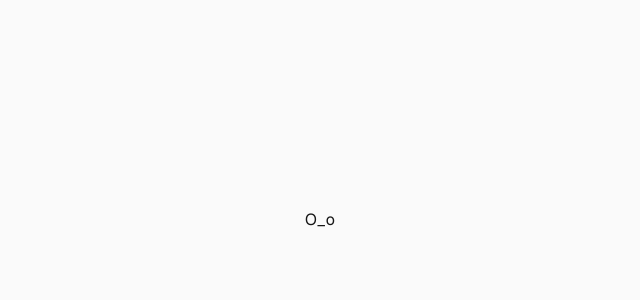
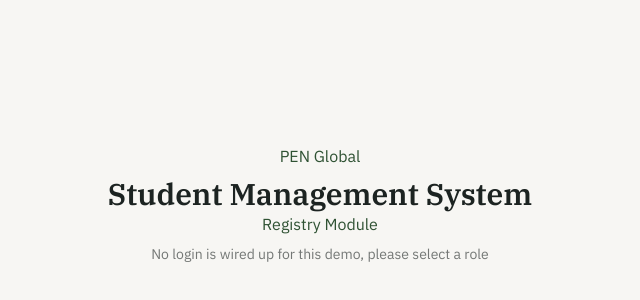
Before and after one commit to Code5linger/student-management-system, a Next.js app: page / in a window 1280 px wide. Shown: the part 180-480 px from the top of the page, without its empty margins (320-960 px from the left). Built offline with nearby package versions, Linux system fonts and the light colour scheme.

Commit message:
chore: configure Tailwind and shadcn

```diff
--- a/src/app/globals.css
+++ b/src/app/globals.css
@@ -1,26 +1,35 @@
 @import "tailwindcss";
 
-:root {
-  --background: #ffffff;
-  --foreground: #171717;
+@theme {
+  --color-ink: #1c2321;
+  --color-paper: #f7f6f3;
+  --color-line: #dedad2;
+
+  --color-brand: #2f5233;
+  --color-brand-light: #3f6b45;
+  --color-brand-dark: #1f3a22;
+
+  --color-rust: #b4552a;
+  --color-gold: #b08b2f;
+
+  --font-display: var(--font-plex-serif);
+  --font-sans: var(--font-plex-sans);
+  --font-mono: var(--font-plex-mono);
+
+  --radius-sm: 2px;
 }
 
-@theme inline {
-  --color-background: var(--background);
-  --color-foreground: var(--foreground);
-  --font-sans: var(--font-geist-sans);
-  --font-mono: var(--font-geist-mono);
-}
+@layer base {
+  body {
+    @apply bg-paper text-ink antialiased;
+  }
 
-@media (prefers-color-scheme: dark) {
-  :root {
-    --background: #0a0a0a;
-    --foreground: #ededed;
+  h1,
+  h2,
+  h3,
+  h4,
+  h5,
+  h6 {
+    font-family: var(--font-plex-serif);
   }
 }
-
-body {
-  background: var(--background);
-  color: var(--foreground);
-  font-family: Arial, Helvetica, sans-serif;
-}
--- a/src/app/layout.tsx
+++ b/src/app/layout.tsx
@@ -1,29 +1,46 @@
 import type { Metadata } from 'next';
-import { Geist, Geist_Mono } from 'next/font/google';
+import { IBM_Plex_Mono, IBM_Plex_Sans, IBM_Plex_Serif } from 'next/font/google';
 import './globals.css';
 
-const geistSans = Geist({
-  variable: '--font-geist-sans',
+// Fonts
+const plexSerif = IBM_Plex_Serif({
+  variable: '--font-plex-serif',
   subsets: ['latin'],
+  weight: ['500', '600', '700'],
+  display: 'swap',
 });
 
-const geistMono = Geist_Mono({
-  variable: '--font-geist-mono',
+const plexSans = IBM_Plex_Sans({
+  variable: '--font-plex-sans',
   subsets: ['latin'],
+  weight: ['400', '500', '600'],
+  display: 'swap',
 });
 
+const plexMono = IBM_Plex_Mono({
+  variable: '--font-plex-mono',
+  subsets: ['latin'],
+  weight: ['400', '500'],
+  display: 'swap',
+});
+
+// Metadata
 export const metadata: Metadata = {
-  title: 'Create Next App',
-  description: 'Generated by create next app',
+  title: 'Student Management System',
+  description: 'Registry module: enrolment, fees, submissions, and results.',
 };
 
-export default function RootLayout({ children }: LayoutProps<'/'>) {
+export default function RootLayout({
+  children,
+}: Readonly<{
+  children: React.ReactNode;
+}>) {
   return (
     <html
       lang="en"
-      className={`${geistSans.variable} ${geistMono.variable} h-full antialiased`}
+      className={`${plexSerif.variable} ${plexSans.variable} ${plexMono.variable}`}
     >
-      <body className="min-h-full flex flex-col">{children}</body>
+      <body>{children}</body>
     </html>
   );
 }
--- a/src/app/page.tsx
+++ b/src/app/page.tsx
@@ -1,7 +1,18 @@
-export default function Home() {
+export const dynamic = 'force-dynamic';
+
+export default async function HomePage() {
   return (
-    <div className="flex flex-col flex-1 items-center justify-center bg-zinc-50 font-sans dark:bg-black">
-      <main>O_o</main>
-    </div>
+    <main className="min-h-screen flex items-center justify-center px-4">
+      <div className="w-full max-w-md">
+        <div className="mb-8 text-center">
+          <p className="label text-brand! mb-2">PEN Global</p>
+          <h1 className="text-3xl font-semibold">Student Management System</h1>
+          <p className="label text-brand! mb-2">Registry Module</p>
+          <p className="text-ink/60 mt-2 text-sm">
+            No login is wired up for this demo, please select a role
+          </p>
+        </div>
+      </div>
+    </main>
   );
 }
```
